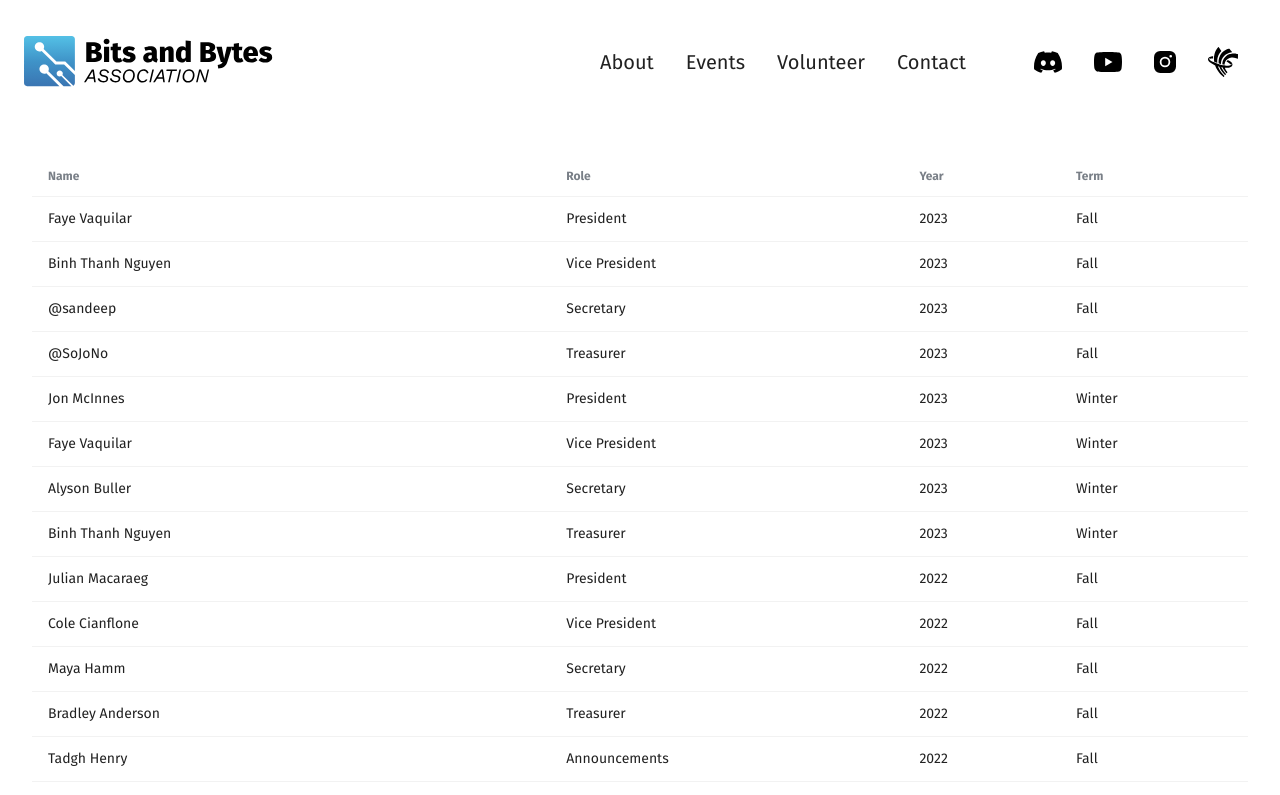
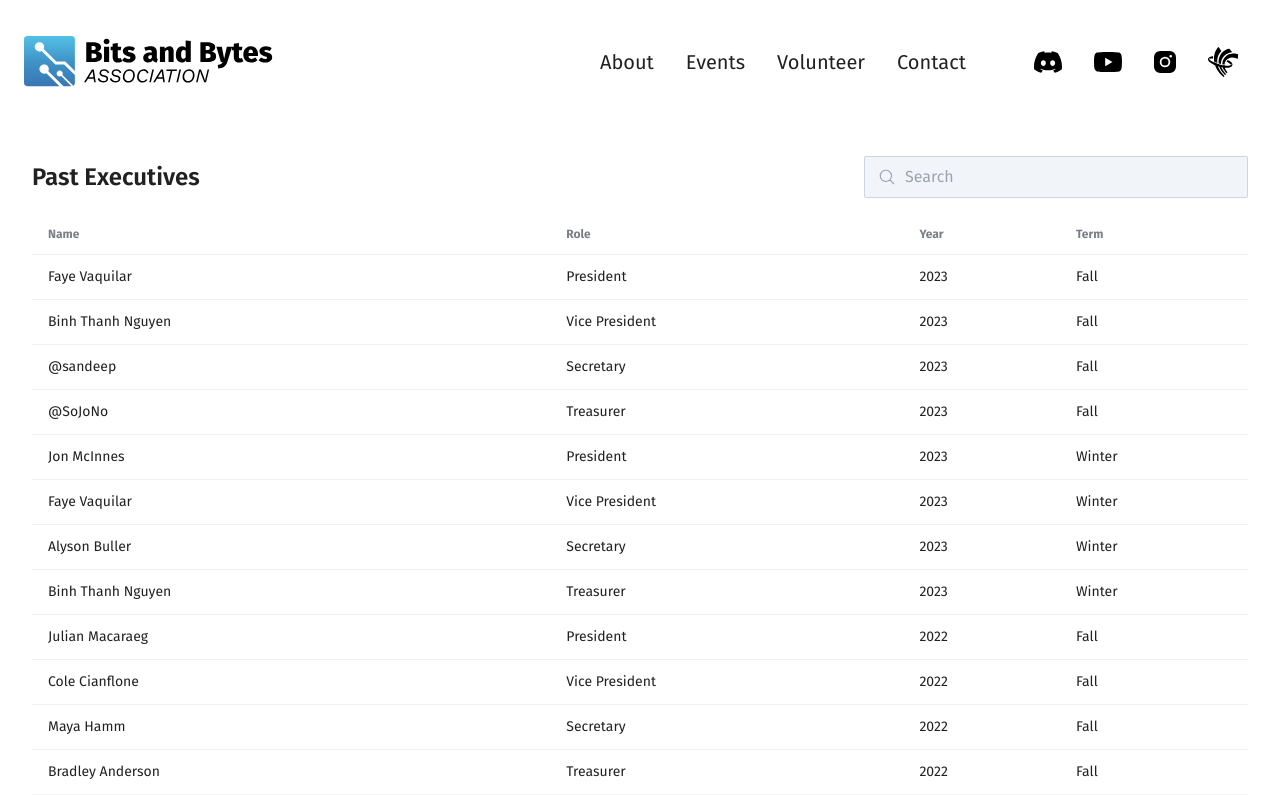
Before and after one commit to bits-and-bytes-association/bitsandbytesassociation.ca, a Next.js app: page /past-executives in a window 1280 px wide. Shown: the top 795 px of the page. Built offline with nearby package versions, Linux system fonts and the light colour scheme.

Commit message:
Implement search functionality for past executives page

```diff
--- /dev/null
+++ b/src/components/past-executives/SearchBar.js
@@ -0,0 +1,20 @@
+import { MagnifyingGlassIcon } from '@heroicons/react/24/outline';
+
+export default function SearchBar({ onChange }) {
+  return (
+    <div className="relative w-full sm:w-96">
+      <div className="pointer-events-none absolute inset-y-0 left-0 flex items-center">
+        <MagnifyingGlassIcon
+          className="ml-2 h-6 w-6 pl-1.5 text-slate-400"
+          aria-hidden="true"
+        />
+      </div>
+      <input
+        type="text"
+        placeholder="Search"
+        className="text-md w-full rounded-sm border border-slate-300 bg-slate-100 p-2 pl-10"
+        onChange={onChange}
+      />
+    </div>
+  );
+}
--- a/src/data/past-executives.json
+++ b/src/data/past-executives.json
@@ -113,7 +113,7 @@
     "board": [
       {
         "role": "President",
-        "name": "Sarah Lacroix"
+        "name": "Sarah LaCroix"
       },
       {
         "role": "Vice President",
--- a/src/pages/past-executives.js
+++ b/src/pages/past-executives/index.js
@@ -1,7 +1,12 @@
+import { useEffect, useState } from 'react';
 import Head from 'next/head';
 import pastExecutives from '@/data/past-executives.json';
+import SearchBar from '@/components/past-executives/SearchBar';
 
 export default function PastExecutivesPage() {
+  const [allMembers, setAllMembers] = useState([pastExecutives]);
+  const [displayedMembers, setDisplayedMembers] = useState(pastExecutives);
+
   // Sorts past executives to show the most recent first.
   const sortPastExecutives = (pastExecutives) => {
     let sortedPastExecutives = pastExecutives.toSorted((a, b) => {
@@ -46,17 +51,36 @@ export default function PastExecutivesPage() {
     return flattenedPastExecutives;
   };
 
-  const flattenedPastExecutives = flattenPastExecutives(pastExecutives);
-  const sortedPastExecutives = sortPastExecutives(flattenedPastExecutives);
+  const onChangeSearchBar = (event) => {
+    // Filter the results based on the search bar value.
+    const filteredResults = allMembers.filter(
+      (member) =>
+        member.name.toLowerCase().includes(event.target.value.toLowerCase()) ||
+        member.role.toLowerCase().includes(event.target.value.toLowerCase()) ||
+        member.year.toString().includes(event.target.value.toLowerCase())
+    );
+
+    setDisplayedMembers(filteredResults);
+  };
+
+  useEffect(() => {
+    const flattenedPastExecutives = flattenPastExecutives(pastExecutives);
+    const sortedPastExecutives = sortPastExecutives(flattenedPastExecutives);
+    setAllMembers(sortedPastExecutives);
+    setDisplayedMembers(sortedPastExecutives);
+  }, []);
 
   return (
     <div className="container mx-auto p-8">
       <Head>
         <title>Past Executives</title>
       </Head>
+      <div className="mb-4 flex flex-col items-center justify-between sm:flex-row">
+        <h1 className="mb-4 text-2xl font-semibold sm:mb-0">Past Executives</h1>
+        <SearchBar onChange={onChangeSearchBar} />
+      </div>
       <div className="overflow-x-auto">
         <table className="table">
-          {/* head */}
           <thead>
             <tr>
               <th>Name</th>
@@ -66,7 +90,7 @@ export default function PastExecutivesPage() {
             </tr>
           </thead>
           <tbody>
-            {sortedPastExecutives.map((member, index) => (
+            {displayedMembers.map((member, index) => (
               <tr key={index}>
                 <td>{member.name}</td>
                 <td>{member.role}</td>
@@ -76,6 +100,9 @@ export default function PastExecutivesPage() {
             ))}
           </tbody>
         </table>
+        {displayedMembers.length === 0 && (
+          <p className="py-3 text-center italic">No results found.</p>
+        )}
       </div>
     </div>
   );
```
